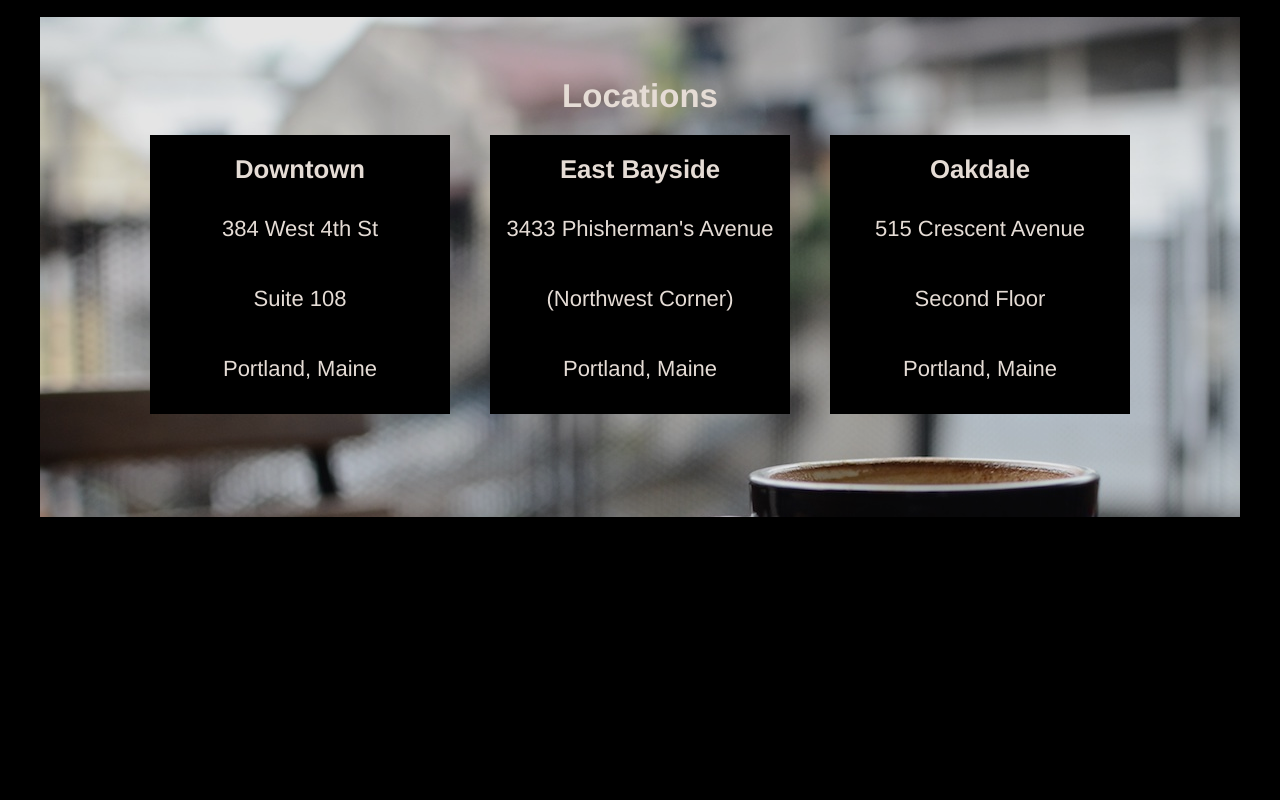
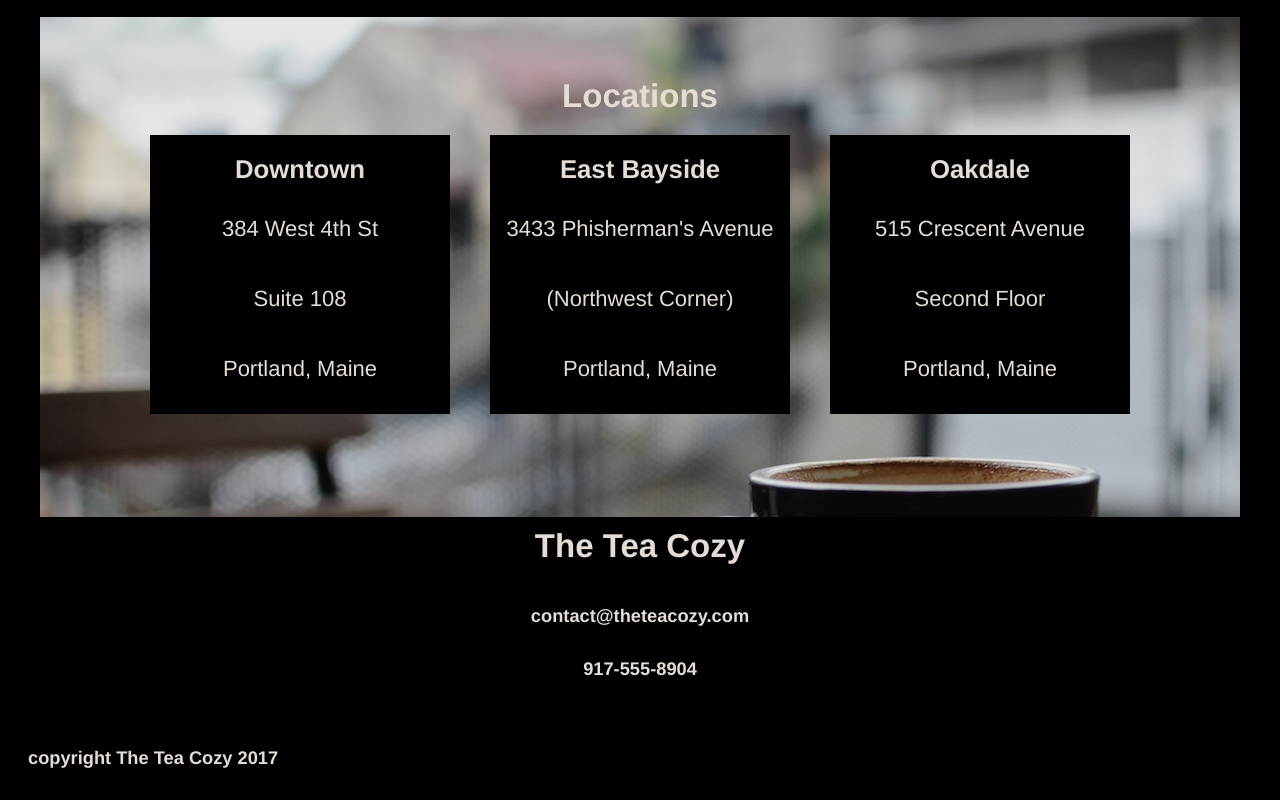
Before and after one commit to USClay/tea-cozy, a plain HTML site: page index.html in a window 1280 px wide. Shown: the part 1600-2400 px from the top of the page. Before the commit the page ends 2125 px from the top, so only its background shows below. Drawn offline with Linux system fonts and the light colour scheme.

Commit message:
Contact and Footer Complete.

```diff
--- a/index.html
+++ b/index.html
@@ -71,9 +71,18 @@
          <p>Second Floor</p>
          <p>Portland, Maine</p>
        </div>
+      </div>
      </div>
+     <div class="contact">
+       <h2>The Tea Cozy</h2>
+       <h5>contact@theteacozy.com</h5>
+       <h5>917-555-8904</h5>
      </div>
     </div>
+     <div class="footer">
+       <h5>copyright The Tea Cozy 2017</h5>
+     </div>
+
 
 
 
--- a/resources/css/style.css
+++ b/resources/css/style.css
@@ -160,3 +160,16 @@ header a {
 p {
   display: block;
 }
+
+.contact {
+  height: 200px;
+}
+
+.footer {
+  text-align: left;
+  width: 100%;
+}
+
+.footer h5 {
+  padding-left: 20px;
+}
```
